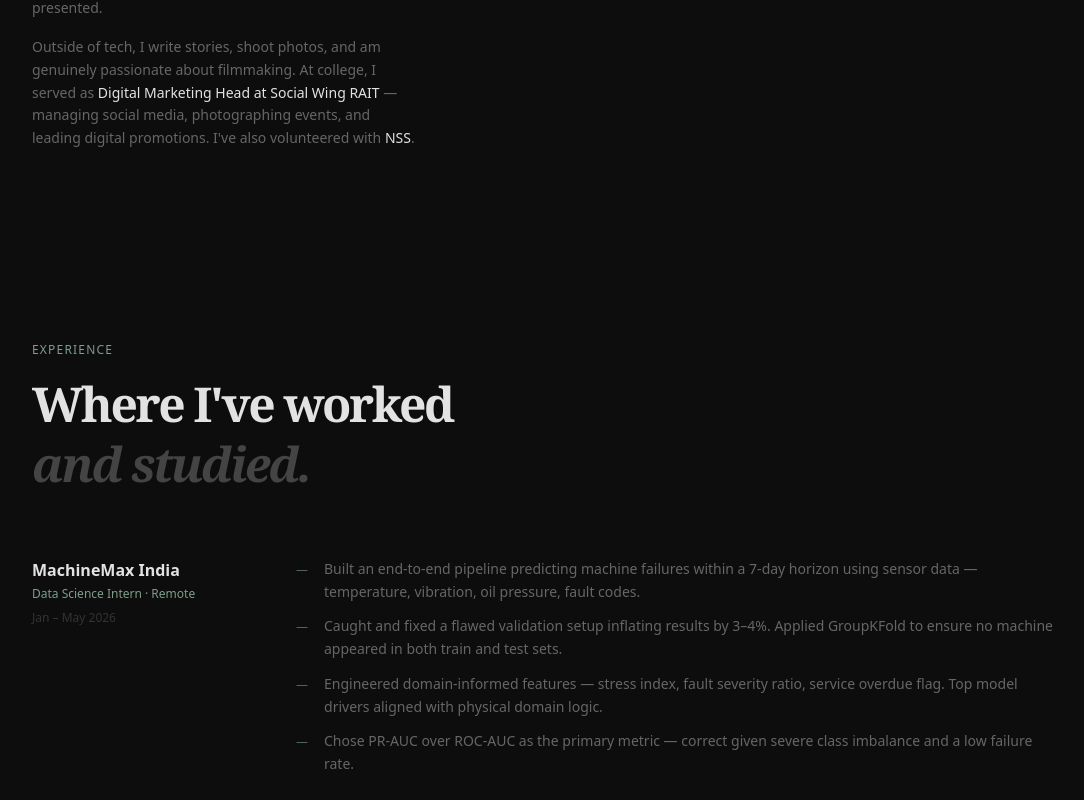
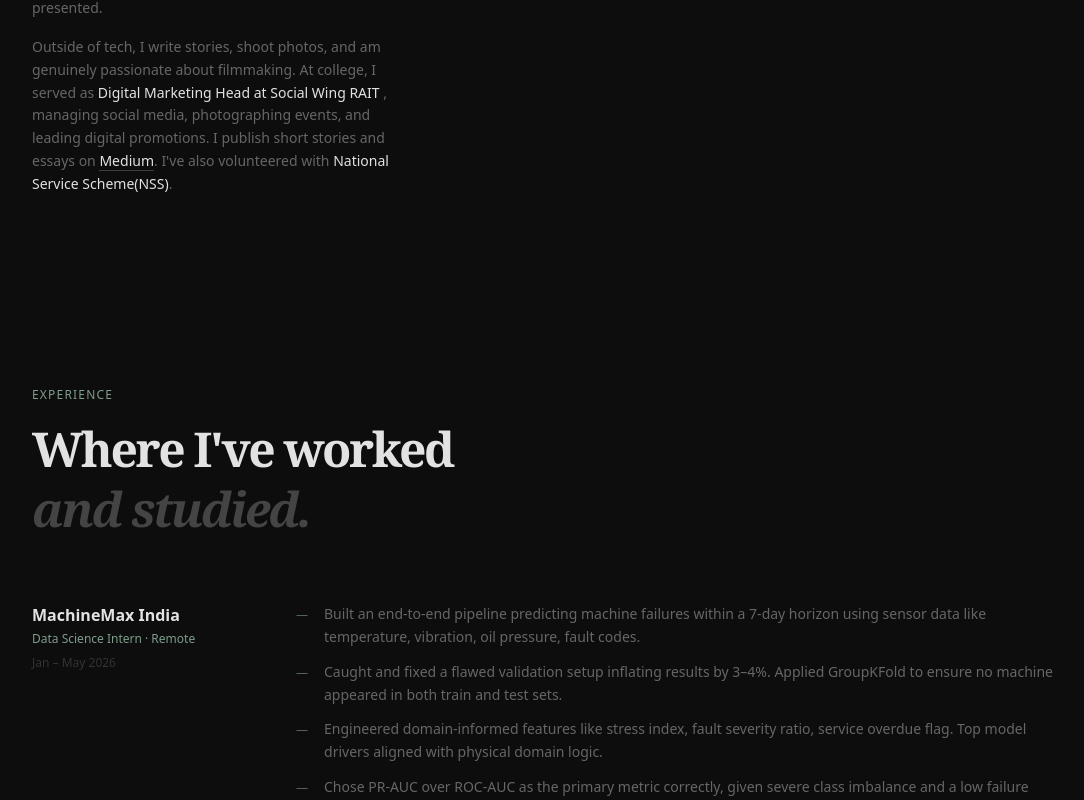
Before and after one commit to shreyassindhur/Shreyas-Portfolio, a React (Vite) app: page / in a window 1280 px wide. Shown: the part 1660-2460 px from the top of the page, without its empty margins (96-1180 px from the left). Built offline with nearby package versions, Linux system fonts and the light colour scheme.

Commit message:
add Medium profile to contact and about

```diff
--- a/src/components/About.jsx
+++ b/src/components/About.jsx
@@ -31,10 +31,10 @@ export default function About() {
               I study Computer Engineering at RAIT, D.Y. Patil University with a minor in Data Science. I'm drawn to problems where the evaluation matters as much as the solution.
             </p>
             <p>
-              At <span className="text-[#E2E2E2]">MachineMax</span>, I built a pipeline to predict machine failures from sensor data. A big part of that work was catching a 3–4% inflation in results caused by a flawed validation setup — and fixing it before anything was presented.
+              At <span className="text-[#E2E2E2]">MachineMax</span>, I built a pipeline to predict machine failures from sensor data. A big part of that work was catching a 3–4% inflation in results caused by a flawed validation setup  and fixing it before anything was presented.
             </p>
             <p>
-              Outside of tech, I write stories, shoot photos, and am genuinely passionate about filmmaking. At college, I served as <span className="text-[#E2E2E2]">Digital Marketing Head at Social Wing RAIT</span> — managing social media, photographing events, and leading digital promotions. I've also volunteered with <span className="text-[#E2E2E2]">NSS</span>.
+              Outside of tech, I write stories, shoot photos, and am genuinely passionate about filmmaking. At college, I served as <span className="text-[#E2E2E2]">Digital Marketing Head at Social Wing RAIT</span> , managing social media, photographing events, and leading digital promotions. I publish short stories and essays on <a href="https://medium.com/@shreyassindhur" target="_blank" rel="noreferrer" className="text-[#E2E2E2] border-b border-white/20 hover:border-[#7D9E8C] hover:text-[#7D9E8C] transition-colors duration-200">Medium</a>. I've also volunteered with <span className="text-[#E2E2E2]">National Service Scheme(NSS)</span>.
             </p>
           </div>
         </motion.div>
--- a/src/components/Contact.jsx
+++ b/src/components/Contact.jsx
@@ -37,8 +37,9 @@ export default function Contact() {
             <span className="group-hover:translate-x-1 transition-transform duration-200">↗</span>
           </a>
           <div className="flex items-center gap-8 mt-8">
-            <a href="https://www.linkedin.com/in/shreyas-sindhur-993b7a308/" target="_blank" rel="noreferrer" className="text-[#333] hover:text-[#E2E2E2] text-xs uppercase tracking-widest transition-colors duration-200">LinkedIn</a>
-            <a href="https://github.com/shreyassindhur" target="_blank" rel="noreferrer" className="text-[#333] hover:text-[#E2E2E2] text-xs uppercase tracking-widest transition-colors duration-200">GitHub</a>
+            <a href="https://www.linkedin.com/in/shreyas-sindhur-993b7a308/" target="_blank" rel="noreferrer" className="text-[#555] hover:text-[#E2E2E2] text-xs uppercase tracking-widest transition-colors duration-200">LinkedIn</a>
+            <a href="https://github.com/shreyassindhur" target="_blank" rel="noreferrer" className="text-[#555] hover:text-[#E2E2E2] text-xs uppercase tracking-widest transition-colors duration-200">GitHub</a>
+            <a href="https://medium.com/@shreyassindhur" target="_blank" rel="noreferrer" className="text-[#555] hover:text-[#E2E2E2] text-xs uppercase tracking-widest transition-colors duration-200">Medium</a>
           </div>
         </motion.div>
 
--- a/src/components/Experience.jsx
+++ b/src/components/Experience.jsx
@@ -6,10 +6,10 @@ const experiences = [
     role: 'Data Science Intern · Remote',
     duration: 'Jan – May 2026',
     points: [
-      'Built an end-to-end pipeline predicting machine failures within a 7-day horizon using sensor data — temperature, vibration, oil pressure, fault codes.',
+      'Built an end-to-end pipeline predicting machine failures within a 7-day horizon using sensor data like  temperature, vibration, oil pressure, fault codes.',
       'Caught and fixed a flawed validation setup inflating results by 3–4%. Applied GroupKFold to ensure no machine appeared in both train and test sets.',
-      'Engineered domain-informed features — stress index, fault severity ratio, service overdue flag. Top model drivers aligned with physical domain logic.',
-      'Chose PR-AUC over ROC-AUC as the primary metric — correct given severe class imbalance and a low failure rate.',
+      'Engineered domain-informed features like stress index, fault severity ratio, service overdue flag. Top model drivers aligned with physical domain logic.',
+      'Chose PR-AUC over ROC-AUC as the primary metric correctly, given severe class imbalance and a low failure rate.',
     ],
   },
 ]
```
